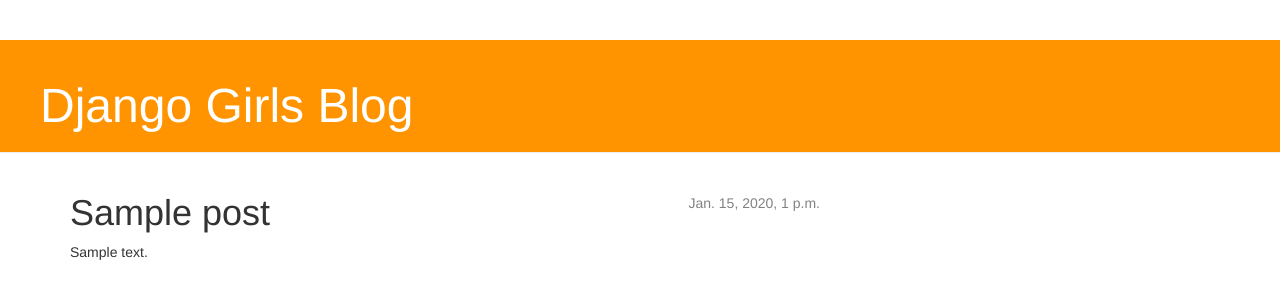
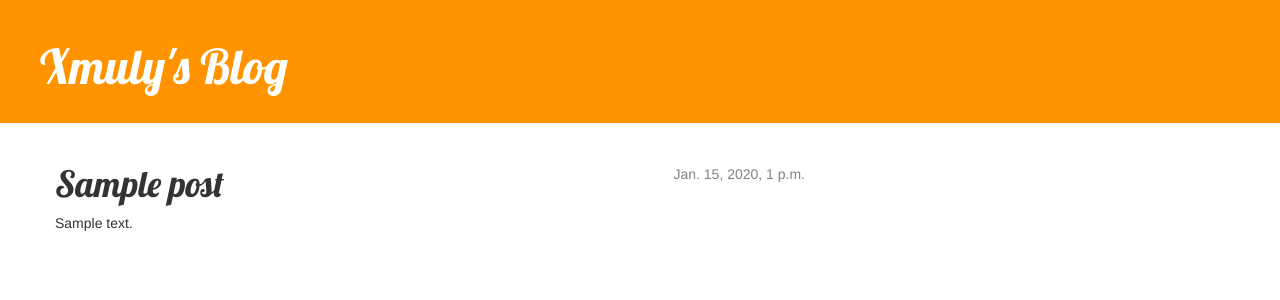
Before and after one commit to Xmully/my_first_blog, a Django app: page /post/1/ in a window 1280 px wide. Shown: the top 300 px of the page. Run offline with Django 3.2, Linux system fonts and the light colour scheme; tables that the repository leaves empty hold one stand-in row (values such as "Sample post"); some libraries are stand-ins or nearby versions.

Commit message:
Minor additions.

```diff
--- a/blog/templates/blog/base.html
+++ b/blog/templates/blog/base.html
@@ -1,18 +1,17 @@
+
             {% load staticfiles %}
     <html>
         <head>
-	     <link rel="stylesheet" href="{% static 'css/blog.css' %}">
-	     <link href="https://fonts.googleapis.com/css?family=Lobster&subset=latin,cyrillic" rel="stylesheet" type="text/css">
-
-
+            <title>Django Girls blog</title>
             <link rel="stylesheet" href="//maxcdn.bootstrapcdn.com/bootstrap/3.2.0/css/bootstrap.min.css">
             <link rel="stylesheet" href="//maxcdn.bootstrapcdn.com/bootstrap/3.2.0/css/bootstrap-theme.min.css">
-
-            <title>Xmuly&#39;s blog</title>
+            <link href='//fonts.googleapis.com/css?family=Lobster&subset=latin,latin-ext' rel='stylesheet' type='text/css'>
+            <link rel="stylesheet" href="{% static 'css/blog.css' %}">
         </head>
         <body>
             <div class="page-header">
-            <h1><a href="/">Django Girls Blog</a></h1>
+                <h1><a href="">Xmuly&#39;s Blog</a></h1>
+            </div>
 		</div>
         <div class="content container">
             <div class="row">
```
Also changed, not shown: 1 other file. Lines whose indentation alone changed are shown as unchanged.
